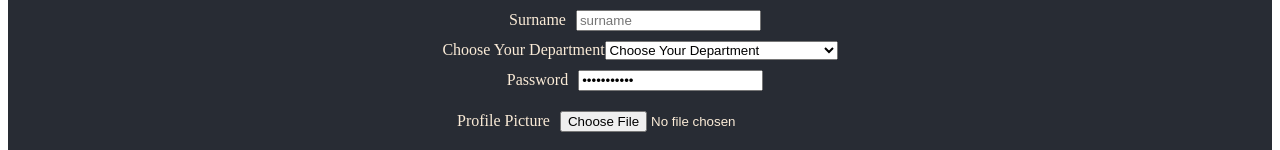
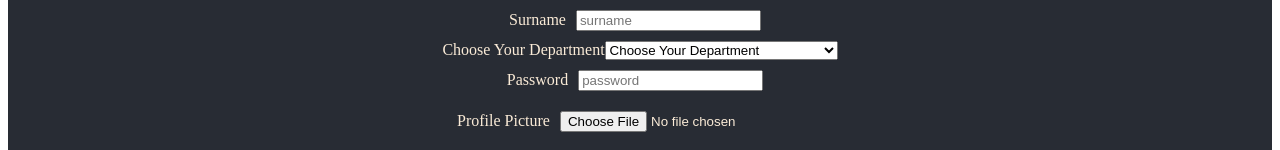
Before and after one commit to sarakahaveci/Verisis-system, a React (Create React App) app: page / in a window 1280 px wide. Shown: the part 247-397 px from the top of the page. Built offline with nearby package versions, Linux system fonts and the light colour scheme.

Commit message:
--- Auto-Git Commit ---

```diff
--- a/src/Users.js
+++ b/src/Users.js
@@ -104,7 +104,6 @@ function Users(props) {
       <br />
       Password
       <input
-        value={password}
         type="password"
         placeholder="password"
         name="password"
```
